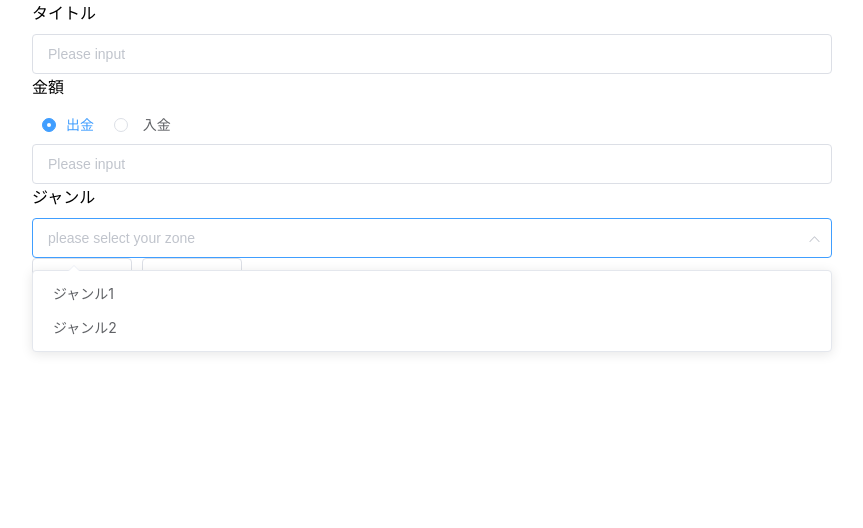
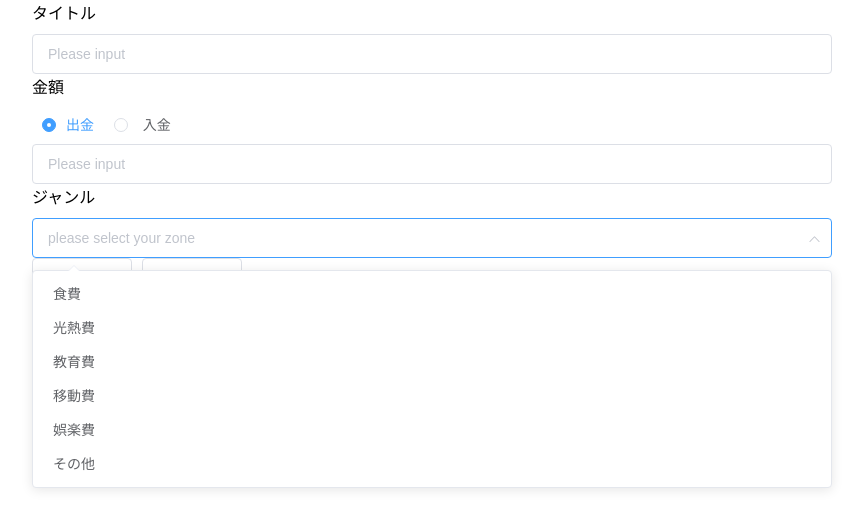
Before and after one commit to cotton-alta/household_management, a Nuxt app in the folder client/: page /create in a window 1280 px wide. Both pictures are taken after a click on the icon 1022 px from the left and 238 px from the top of the page. Shown: the top 528 px of the page, without its empty margins (208-1071 px from the left). Built offline with nearby package versions, Linux system fonts and the light colour scheme.

Commit message:
[update]テーブル間の結合
main_listとgenre_listの結合を行いました。

```diff
--- a/client/components/table.vue
+++ b/client/components/table.vue
@@ -5,12 +5,12 @@
       border
       style="width: 100%">
       <el-table-column prop="Body" label="タイトル"></el-table-column>
-      <el-table-column prop="Id" label="ID"></el-table-column>
+      <!-- <el-table-column prop="Id" label="ID"></el-table-column> -->
+      <el-table-column prop="Genre" label="ジャンル"></el-table-column>
       <el-table-column prop="Created" label="記入日"></el-table-column>
-      <el-table-column prop="Updated" label="更新日"></el-table-column>
+      <!-- <el-table-column prop="Updated" label="更新日"></el-table-column> -->
       <el-table-column prop="Amount" label="入出金"></el-table-column>
       <el-table-column prop="Balance" label="残高"></el-table-column>
-      <el-table-column prop="Genre" label="ジャンル"></el-table-column>
       <el-table-column
         fixed="right"
         label=""
--- a/client/pages/_edit.vue
+++ b/client/pages/_edit.vue
@@ -14,8 +14,12 @@
       <el-col :span="24">
         <span>ジャンル</span>
         <el-select style="width: 100%;" v-model="data.Genre" placeholder="please select your zone">
-          <el-option label="ジャンル1" value="1"></el-option>
-          <el-option label="ジャンル2" value="2"></el-option>
+          <el-option label="食費" value="0"></el-option>
+          <el-option label="光熱費" value="1"></el-option>
+          <el-option label="教育費" value="2"></el-option>
+          <el-option label="移動費" value="3"></el-option>
+          <el-option label="娯楽費" value="4"></el-option>
+          <el-option label="その他" value="5"></el-option>
         </el-select>
       </el-col>
     </el-row>
@@ -36,7 +40,8 @@ export default {
   async asyncData({ app, route }) {
     let urlParameter = encodeURIComponent(route.params.edit),
         data = await app.$axios.$get(`/api/items/${urlParameter}`),
-        radio = "1"
+        radio = "1",
+        genrePlaceholder = ""
     if(data.Amount < 0) {
       radio = "2"
       data.Amount = -data.Amount
@@ -44,7 +49,8 @@ export default {
     } else {
       console.log("出金")
     }
-    return { data, radio }
+    data.Genre = String(data.Genre)
+    return { data, radio, genrePlaceholder }
   },
   data() {
     return {
@@ -56,6 +62,7 @@ export default {
       if(this.radio === "2") {
         this.data.Amount = Number(-this.data.Amount)
         console.log("this.data.Amount", this.data.Amount)
+        console.log("this.data.Genre", this.data.Genre)
       }
       axios.put(`/api/items/${this.urlParameter}`,
         { title: this.data.Body, genre: Number(this.data.Genre), amount: Number(this.data.Amount) },
--- a/client/pages/create.vue
+++ b/client/pages/create.vue
@@ -14,8 +14,12 @@
       <el-col :span="24">
         <span>ジャンル</span>
         <el-select style="width: 100%;" v-model="genre" placeholder="please select your zone">
-          <el-option label="ジャンル1" value="1"></el-option>
-          <el-option label="ジャンル2" value="2"></el-option>
+          <el-option label="食費" value="0"></el-option>
+          <el-option label="光熱費" value="1"></el-option>
+          <el-option label="教育費" value="2"></el-option>
+          <el-option label="移動費" value="3"></el-option>
+          <el-option label="娯楽費" value="4"></el-option>
+          <el-option label="その他" value="5"></el-option>
         </el-select>
       </el-col>
     </el-row>
--- a/client/pages/index.vue
+++ b/client/pages/index.vue
@@ -27,7 +27,7 @@
 
 <script>
 import itemTable from "~/components/table.vue"
-// import moment from "moment"
+import moment from "moment"
 
 export default {
   components: {
@@ -35,7 +35,6 @@ export default {
   },
   async asyncData({ app }) {
     let data = await app.$axios.$get("/api")
-    data = data.reverse()
     data.map(item => {
       if(item.Amount != 0) {
         item.Amount = -item.Amount
@@ -43,6 +42,8 @@ export default {
           item.Amount = "+" + item.Amount
         }
       }
+      item.Created = moment(item.Created).format('L')
+      item.Updated = moment(item.Updated).format('L')
     })
     return { data }
   },
```
Also changed, not shown: 1 other file (tests, documents, lock files or other folders).
